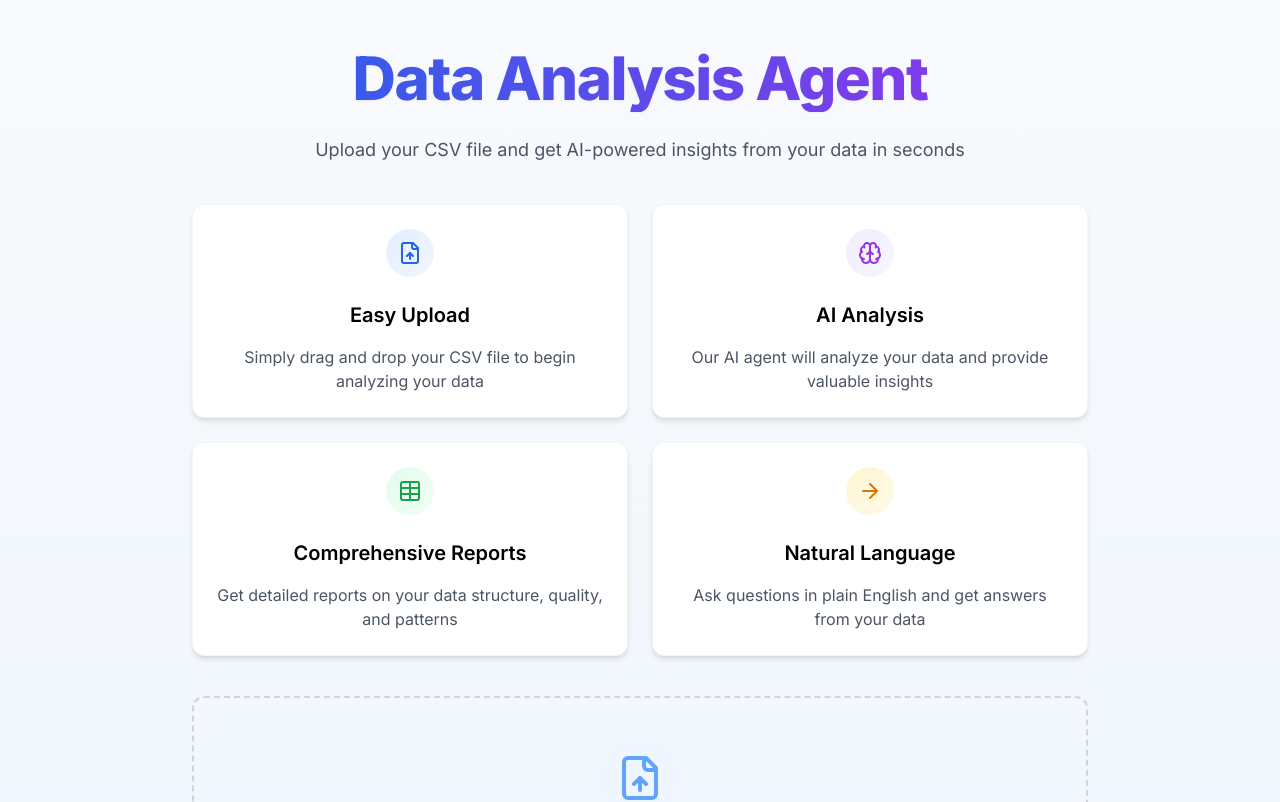
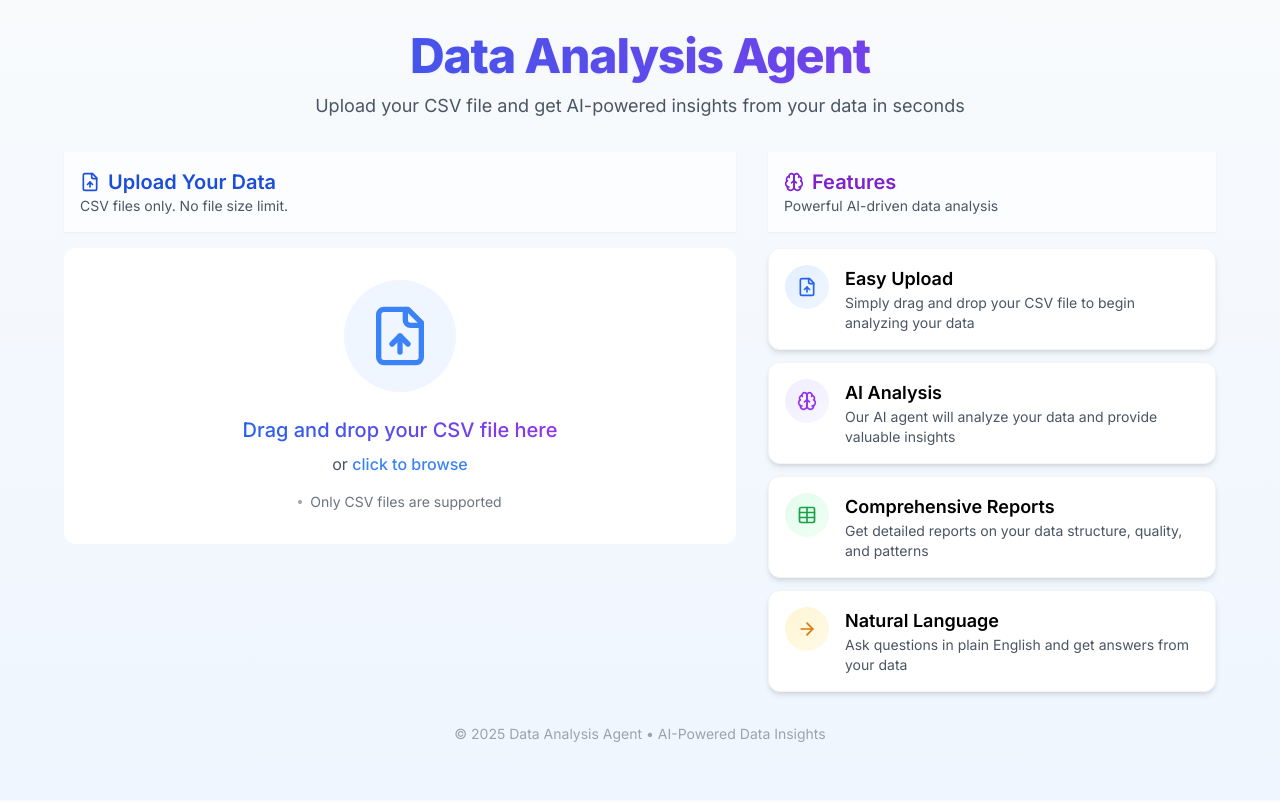
Before and after one commit to chaitanyacherukuri/Data-Analyst-Agent, a Next.js app in the folder frontend/: page / in a window 1280 px wide. Shown: the top 802 px of the page. Built offline with nearby package versions, Linux system fonts and the light colour scheme.

Commit message:
Improve landing page UI to make file upload section immediately visible

```diff
--- a/frontend/src/app/page.tsx
+++ b/frontend/src/app/page.tsx
@@ -216,81 +216,50 @@ export default function Home() {
   });
 
   return (
-    <main className="min-h-screen flex flex-col items-center justify-center p-4 md:p-12 bg-gradient-to-b from-slate-50 to-blue-50">
-      <div className="max-w-4xl w-full space-y-10">
-        {/* Header with gradient text */}
-        <div className="text-center space-y-6">
-          <h1 className="text-5xl font-extrabold tracking-tight sm:text-6xl bg-clip-text text-transparent bg-gradient-to-r from-blue-600 to-purple-600 leading-tight pb-1 drop-shadow-sm">
+    <main className="min-h-screen flex flex-col items-center p-4 md:p-8 bg-gradient-to-b from-slate-50 to-blue-50">
+      {/* Header with gradient text - made more compact */}
+      <div className="w-full max-w-6xl mb-6 md:mb-8 text-center">
+        <h1 className="text-4xl md:text-5xl font-extrabold tracking-tight bg-clip-text text-transparent bg-gradient-to-r from-blue-600 to-purple-600 leading-tight pb-1 drop-shadow-sm">
           Data Analysis Agent
         </h1>
-          <p className="text-lg text-gray-600 max-w-2xl mx-auto">
+        <p className="text-lg text-gray-600 max-w-2xl mx-auto mt-2">
           Upload your CSV file and get AI-powered insights from your data in seconds
         </p>
       </div>
 
-        {/* Feature cards with hover effects */}
-        <div className="grid grid-cols-1 md:grid-cols-2 gap-6 mt-12">
-          <div className="modern-card p-6 text-center flex flex-col items-center space-y-4">
-            <div className="animated-icon-container mb-2">
-              <FileUp className="h-6 w-6 text-blue-600" />
-            </div>
-            <h2 className="text-xl font-semibold">Easy Upload</h2>
-            <p className="text-gray-600">
-              Simply drag and drop your CSV file to begin analyzing your data
-            </p>
+      {/* Main content area with two columns on larger screens */}
+      <div className="w-full max-w-6xl flex flex-col lg:flex-row gap-8 items-start">
+        {/* Left column: Upload area - Prominent and visible without scrolling */}
+        <div className="w-full lg:w-3/5 order-2 lg:order-1">
+          <div className="sticky top-4">
+            <div className="bg-white bg-opacity-70 backdrop-blur-sm p-4 rounded-lg shadow-sm mb-4">
+              <h2 className="text-xl font-semibold text-blue-700 flex items-center">
+                <FileUp className="h-5 w-5 mr-2" />
+                Upload Your Data
+              </h2>
+              <p className="text-gray-600 text-sm">CSV files only. No file size limit.</p>
             </div>
 
-          <div className="modern-card p-6 text-center flex flex-col items-center space-y-4">
-            <div className="animated-icon-container mb-2" style={{background: 'linear-gradient(135deg, rgba(237, 233, 254, 0.8), rgba(237, 233, 254, 0.4))'}}>
-              <Brain className="h-6 w-6 text-purple-600" />
-            </div>
-            <h2 className="text-xl font-semibold">AI Analysis</h2>
-            <p className="text-gray-600">
-              Our AI agent will analyze your data and provide valuable insights
-            </p>
-          </div>
-
-          <div className="modern-card p-6 text-center flex flex-col items-center space-y-4">
-            <div className="animated-icon-container mb-2" style={{background: 'linear-gradient(135deg, rgba(220, 252, 231, 0.8), rgba(220, 252, 231, 0.4))'}}>
-              <Table className="h-6 w-6 text-green-600" />
-            </div>
-            <h2 className="text-xl font-semibold">Comprehensive Reports</h2>
-            <p className="text-gray-600">
-              Get detailed reports on your data structure, quality, and patterns
-            </p>
-          </div>
-
-          <div className="modern-card p-6 text-center flex flex-col items-center space-y-4">
-            <div className="animated-icon-container mb-2" style={{background: 'linear-gradient(135deg, rgba(254, 243, 199, 0.8), rgba(254, 243, 199, 0.4))'}}>
-              <ArrowRight className="h-6 w-6 text-amber-600" />
-            </div>
-            <h2 className="text-xl font-semibold">Natural Language</h2>
-            <p className="text-gray-600">
-              Ask questions in plain English and get answers from your data
-            </p>
-          </div>
-        </div>
-
-        {/* Modern file upload area */}
+            {/* Modern file upload area - Made more prominent */}
             <div
               {...getRootProps()}
-          className={`mt-10 p-10 border-2 border-dashed rounded-xl cursor-pointer flex flex-col items-center justify-center transition-all duration-300 ${
+              className={`p-8 border-3 border-dashed rounded-xl cursor-pointer flex flex-col items-center justify-center transition-all duration-300 min-h-[250px] ${
                 isDragActive
-              ? "border-blue-400 bg-blue-50 shadow-md scale-[1.02]"
-              : "border-gray-300 hover:border-blue-300 hover:bg-blue-50/50 hover:shadow-md"
+                  ? "border-blue-500 bg-blue-50 shadow-lg scale-[1.01]"
+                  : "border-blue-300 hover:border-blue-400 bg-white hover:bg-blue-50/50 hover:shadow-md"
               }`}
             >
               <input {...getInputProps()} />
-          <div className={`mb-6 p-4 rounded-full ${isDragActive ? 'bg-blue-100' : 'bg-blue-50'} transition-all duration-300`}>
-            <FileUp className={`h-12 w-12 ${isDragActive ? 'text-blue-600' : 'text-blue-400'} transition-colors duration-300`} />
+              <div className={`mb-6 p-6 rounded-full ${isDragActive ? 'bg-blue-100' : 'bg-blue-50'} transition-all duration-300`}>
+                <FileUp className={`h-16 w-16 ${isDragActive ? 'text-blue-600' : 'text-blue-500'} transition-colors duration-300`} />
               </div>
               <p className="text-xl font-medium bg-clip-text text-transparent bg-gradient-to-r from-blue-600 to-purple-600">
                 {isDragActive
                   ? "Drop your CSV file here"
                   : "Drag and drop your CSV file here"}
               </p>
-          <p className="text-base text-gray-500 mt-2">or <span className="text-blue-500 hover:text-blue-700 cursor-pointer">click to browse</span></p>
-          <p className="text-sm text-gray-400 mt-4 flex items-center">
+              <p className="text-base text-gray-600 mt-2">or <span className="text-blue-500 hover:text-blue-700 font-medium cursor-pointer">click to browse</span></p>
+              <p className="text-sm text-gray-500 mt-4 flex items-center">
                 <span className="inline-block w-1 h-1 rounded-full bg-gray-400 mr-2"></span>
                 Only CSV files are supported
               </p>
@@ -300,7 +269,7 @@ export default function Home() {
                 <div className="mt-6 w-full max-w-md">
                   {/* For small files: Simple spinner */}
                   {!isLargeFile && (
-                <div className="flex items-center justify-center text-blue-600">
+                    <div className="flex items-center justify-center text-blue-600 bg-blue-50 p-3 rounded-lg">
                       <div className="animate-spin rounded-full h-5 w-5 border-2 border-blue-600 border-t-transparent mr-2"></div>
                       <span>Uploading your file...</span>
                     </div>
@@ -382,14 +351,14 @@ export default function Home() {
               )}
 
               {uploadError && (
-            <div className="mt-6 text-red-600 bg-red-50 px-4 py-2 rounded-full">{uploadError}</div>
+                <div className="mt-6 text-red-600 bg-red-50 px-4 py-3 rounded-lg shadow-sm">{uploadError}</div>
               )}
 
               {/* Only show this for small files or when not showing the detailed progress bar */}
               {uploadedSessionId && !isLargeFile && (
                 <div className="mt-6 text-center">
-              <div className="text-green-600 bg-green-50 px-4 py-2 rounded-full flex items-center justify-center">
-                <svg className="w-4 h-4 mr-2" fill="none" stroke="currentColor" viewBox="0 0 24 24" xmlns="http://www.w3.org/2000/svg">
+                  <div className="text-green-600 bg-green-50 px-4 py-3 rounded-lg shadow-sm flex items-center justify-center">
+                    <svg className="w-5 h-5 mr-2" fill="none" stroke="currentColor" viewBox="0 0 24 24" xmlns="http://www.w3.org/2000/svg">
                       <path strokeLinecap="round" strokeLinejoin="round" strokeWidth={2} d="M5 13l4 4L19 7" />
                     </svg>
                     Upload successful! Redirecting to analysis...
@@ -401,9 +370,72 @@ export default function Home() {
               )}
             </div>
           </div>
+        </div>
+
+        {/* Right column: Feature cards - Now in a sidebar */}
+        <div className="w-full lg:w-2/5 order-1 lg:order-2">
+          <div className="bg-white bg-opacity-70 backdrop-blur-sm p-4 rounded-lg shadow-sm mb-4">
+            <h2 className="text-xl font-semibold text-purple-700 flex items-center">
+              <Brain className="h-5 w-5 mr-2" />
+              Features
+            </h2>
+            <p className="text-gray-600 text-sm">Powerful AI-driven data analysis</p>
+          </div>
+
+          <div className="grid grid-cols-1 gap-3">
+            <div className="modern-card p-4 text-left flex items-start space-x-4">
+              <div className="animated-icon-container p-2 rounded-full bg-blue-50">
+                <FileUp className="h-5 w-5 text-blue-600" />
+              </div>
+              <div>
+                <h3 className="text-lg font-semibold">Easy Upload</h3>
+                <p className="text-gray-600 text-sm">
+                  Simply drag and drop your CSV file to begin analyzing your data
+                </p>
+              </div>
+            </div>
+
+            <div className="modern-card p-4 text-left flex items-start space-x-4">
+              <div className="animated-icon-container p-2 rounded-full" style={{background: 'linear-gradient(135deg, rgba(237, 233, 254, 0.8), rgba(237, 233, 254, 0.4))'}}>
+                <Brain className="h-5 w-5 text-purple-600" />
+              </div>
+              <div>
+                <h3 className="text-lg font-semibold">AI Analysis</h3>
+                <p className="text-gray-600 text-sm">
+                  Our AI agent will analyze your data and provide valuable insights
+                </p>
+              </div>
+            </div>
+
+            <div className="modern-card p-4 text-left flex items-start space-x-4">
+              <div className="animated-icon-container p-2 rounded-full" style={{background: 'linear-gradient(135deg, rgba(220, 252, 231, 0.8), rgba(220, 252, 231, 0.4))'}}>
+                <Table className="h-5 w-5 text-green-600" />
+              </div>
+              <div>
+                <h3 className="text-lg font-semibold">Comprehensive Reports</h3>
+                <p className="text-gray-600 text-sm">
+                  Get detailed reports on your data structure, quality, and patterns
+                </p>
+              </div>
+            </div>
+
+            <div className="modern-card p-4 text-left flex items-start space-x-4">
+              <div className="animated-icon-container p-2 rounded-full" style={{background: 'linear-gradient(135deg, rgba(254, 243, 199, 0.8), rgba(254, 243, 199, 0.4))'}}>
+                <ArrowRight className="h-5 w-5 text-amber-600" />
+              </div>
+              <div>
+                <h3 className="text-lg font-semibold">Natural Language</h3>
+                <p className="text-gray-600 text-sm">
+                  Ask questions in plain English and get answers from your data
+                </p>
+              </div>
+            </div>
+          </div>
+        </div>
+      </div>
 
       {/* Footer */}
-      <div className="w-full mt-16 text-center text-gray-400 text-sm">
+      <div className="w-full mt-8 text-center text-gray-400 text-sm">
         <p>© {new Date().getFullYear()} Data Analysis Agent • AI-Powered Data Insights</p>
       </div>
     </main>
```
Lines whose indentation alone changed are shown as unchanged.
